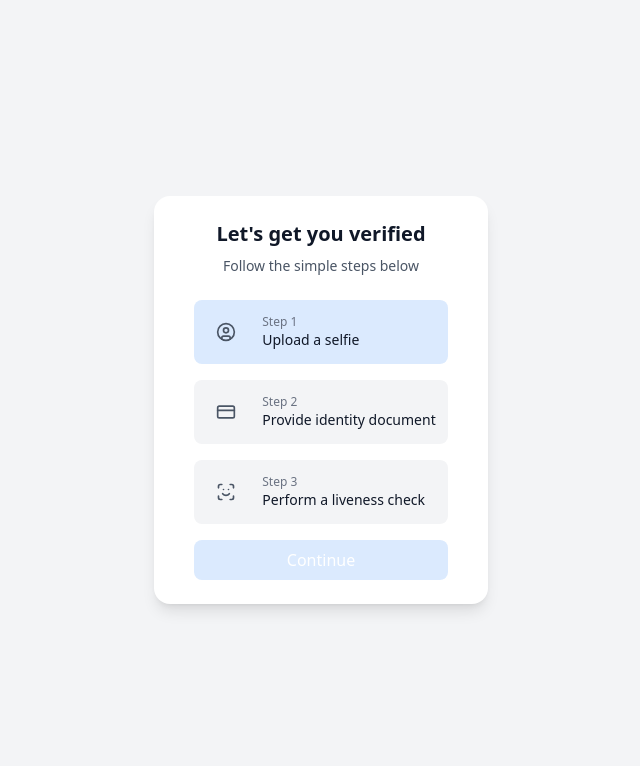
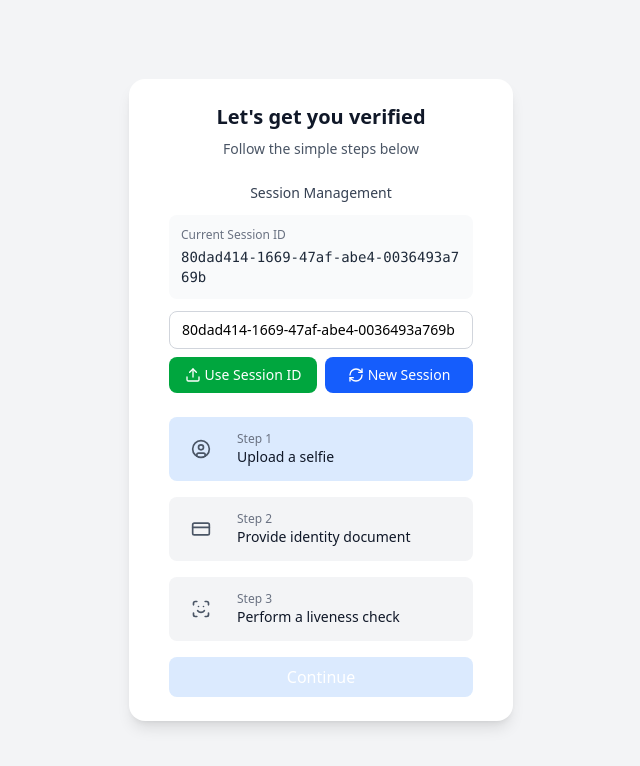
Before and after one commit to iddhi-sulakshana/react-webcam, a React (Vite) app: page / in a window 1280 px wide. Shown: the top 766 px of the page, without its empty margins (319-959 px from the left). Built offline with nearby package versions, Linux system fonts and the light colour scheme.

Commit message:
Added session manager

```diff
--- a/src/pages/VerificationSteps.tsx
+++ b/src/pages/VerificationSteps.tsx
@@ -1,4 +1,10 @@
-import { CreditCard, ScanFace, UserCircle } from "lucide-react";
+import {
+    CreditCard,
+    ScanFace,
+    UserCircle,
+    RefreshCw,
+    Upload,
+} from "lucide-react";
 import { useState } from "react";
 import UploadIdModal from "./UploadIdModal";
 import LivenessCheck from "./LivenessCheck";
@@ -15,6 +21,10 @@ export default function VerificationSteps() {
         // "099435eb-ad29-43e8-8f67-3bc9c78ec159"
         "80dad414-1669-47af-abe4-0036493a769b"
     );
+    const [sessionInputValue, setSessionInputValue] = useState<string>(
+        sessionId || ""
+    );
+    const [isGeneratingSession, setIsGeneratingSession] = useState(false);
 
     const [idImage, setIdImage] = useState<{
         front: string;
@@ -22,6 +32,47 @@ export default function VerificationSteps() {
     } | null>(null);
     const [livenessPassed, setLivenessPassed] = useState(false);
     const [selfieImage, setSelfieImage] = useState(null);
+
+    // API function to create a new session
+    const createNewSession = async () => {
+        setIsGeneratingSession(true);
+        try {
+            const response = await fetch(
+                "https://api.kycverification.live/api/v1/session/create-session",
+                {
+                    method: "POST",
+                    headers: {
+                        "Content-Type": "application/json",
+                    },
+                }
+            );
+
+            if (!response.ok) {
+                throw new Error("Failed to create session");
+            }
+
+            const data = await response.json();
+            const newSessionId = data.data.session_id;
+            setSessionId(newSessionId);
+            setSessionInputValue(newSessionId);
+            toast.success("New session created successfully!");
+        } catch (error) {
+            console.error("Error creating session:", error);
+            toast.error("Failed to create new session. Please try again.");
+        } finally {
+            setIsGeneratingSession(false);
+        }
+    };
+
+    const handleSessionIdSubmit = () => {
+        if (sessionInputValue.trim()) {
+            setSessionId(sessionInputValue.trim());
+            toast.success("Session ID updated successfully!");
+        } else {
+            toast.error("Please enter a valid session ID");
+        }
+    };
+
     console.log("Session ID:", sessionId);
     return (
         <div className="max-w-sm mx-auto bg-white rounded-2xl shadow-lg p-6 m-4 px-10">
@@ -32,6 +83,61 @@ export default function VerificationSteps() {
                 <p className="text-gray-600 text-sm">
                     Follow the simple steps below
                 </p>
+            </div>
+
+            {/* Session ID Management */}
+            <div className="mb-6 space-y-3">
+                <div className="text-center">
+                    <p className="text-sm font-medium text-gray-700 mb-2">
+                        Session Management
+                    </p>
+                </div>
+
+                {/* Current Session ID Display */}
+                <div className="bg-gray-50 p-3 rounded-lg">
+                    <p className="text-xs text-gray-500 font-medium mb-1">
+                        Current Session ID
+                    </p>
+                    <p className="text-sm font-mono text-gray-800 break-all">
+                        {sessionId || "No session ID"}
+                    </p>
+                </div>
+
+                {/* Session ID Input */}
+                <div className="space-y-2">
+                    <input
+                        type="text"
+                        placeholder="Enter session ID"
+                        value={sessionInputValue}
+                        onChange={(e) => setSessionInputValue(e.target.value)}
+                        className="w-full px-3 py-2 text-sm border border-gray-300 rounded-lg focus:outline-none focus:ring-2 focus:ring-blue-500 focus:border-transparent"
+                    />
+                    <div className="flex space-x-2">
+                        <button
+                            onClick={handleSessionIdSubmit}
+                            className="flex-1 flex items-center justify-center space-x-1 bg-green-600 text-white py-2 px-3 rounded-lg hover:bg-green-700 transition-colors text-sm"
+                        >
+                            <Upload className="w-4 h-4" />
+                            <span>Use Session ID</span>
+                        </button>
+                        <button
+                            onClick={createNewSession}
+                            disabled={isGeneratingSession}
+                            className="flex-1 flex items-center justify-center space-x-1 bg-blue-600 text-white py-2 px-3 rounded-lg hover:bg-blue-700 transition-colors disabled:bg-blue-400 text-sm"
+                        >
+                            <RefreshCw
+                                className={`w-4 h-4 ${
+                                    isGeneratingSession ? "animate-spin" : ""
+                                }`}
+                            />
+                            <span>
+                                {isGeneratingSession
+                                    ? "Generating..."
+                                    : "New Session"}
+                            </span>
+                        </button>
+                    </div>
+                </div>
             </div>
 
             <div className="space-y-4">
@@ -153,7 +259,7 @@ export default function VerificationSteps() {
                     setIsOpenIdModal(true);
                     toast.success("Selfie uploaded!");
                 }}
-                sessionId={sessionId}
+                sessionId={sessionId || ""}
             />
 
             <UploadIdModal
@@ -165,7 +271,7 @@ export default function VerificationSteps() {
                     setIsOpenLivenessCheck(true);
                     toast.success("ID document uploaded!");
                 }}
-                sessionId={sessionId} // Pass the session
+                sessionId={sessionId || ""} // Pass the session
             />
 
             <LivenessCheck
@@ -177,7 +283,7 @@ export default function VerificationSteps() {
                     setIsFinalReviewOpen(true);
                     toast.success("Liveness check passed!");
                 }}
-                session_id={sessionId} // Pass the session
+                session_id={sessionId || ""} // Pass the session
             />
             <FinalReviewModal
                 isOpen={isFinalReviewOpen}
```
